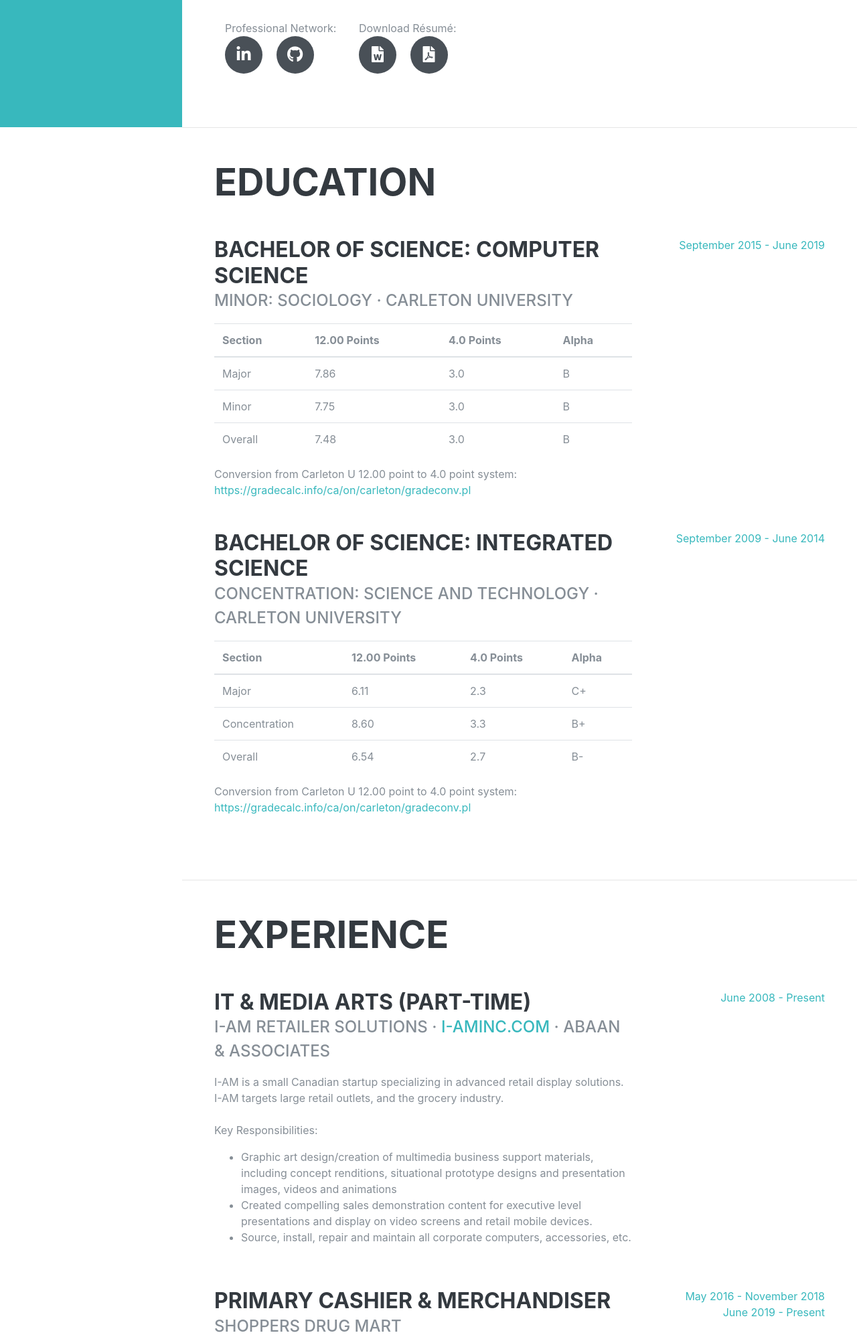
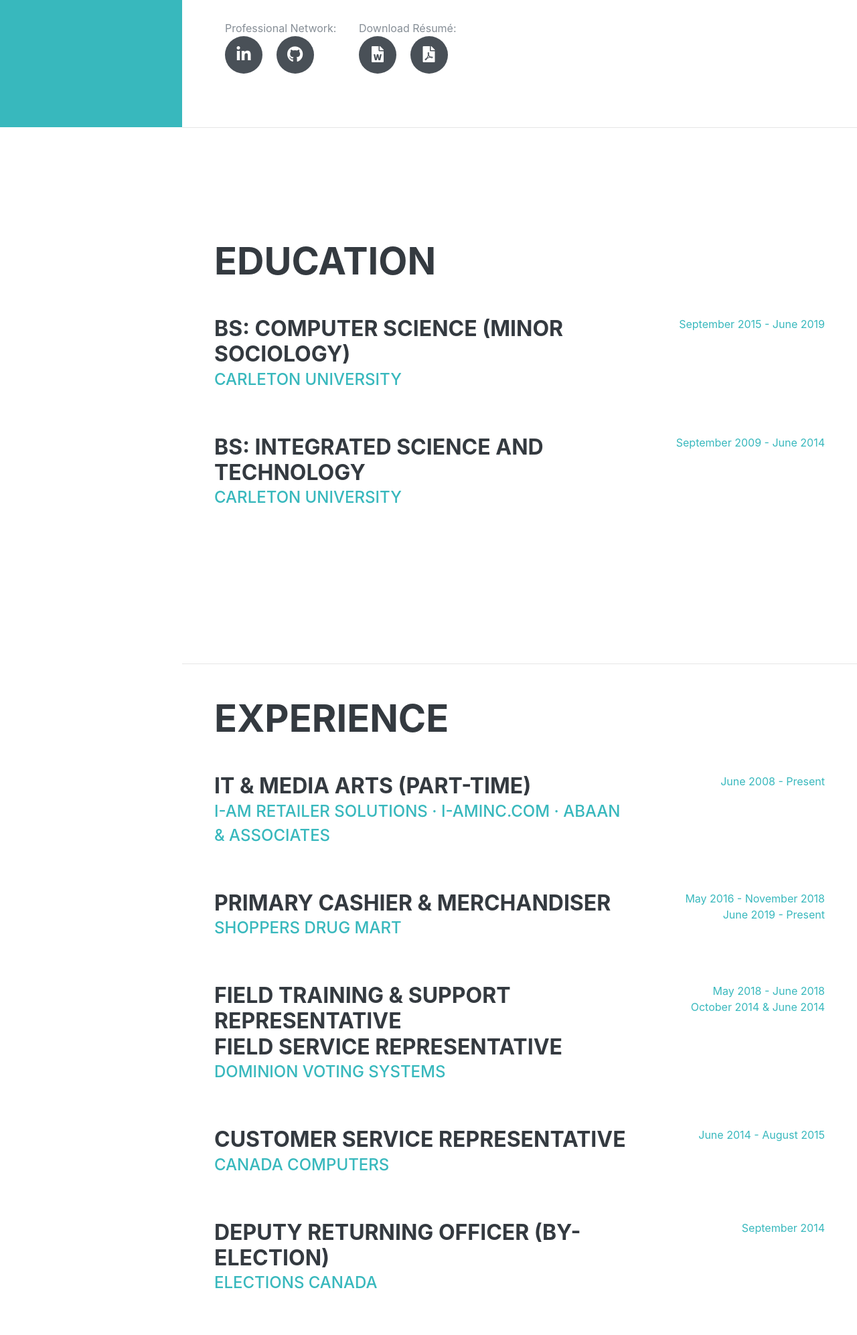
Before and after one commit to sheldonmaschmeyer/website-sheldon, a PHP site: page / in a window 1280 px wide. Shown: the part 610-2604 px from the top of the page at 67% size. Run offline with PHP 8.4, Linux system fonts and the light colour scheme; some web fonts are replaced.

Commit message:
collapsable details

```diff
--- a/index.html
+++ b/index.html
@@ -20,6 +20,18 @@
 
   <!-- Custom styles for this template -->
   <link href="css/sheldon.resume.min.css" rel="stylesheet">
+<!-- <style>
+
+  .headingChange > a.collapsed:before {
+      float: right !important;
+      content:"\02C3 ";
+  }
+
+  .headingChange > a:before {
+    float: right !important;
+    content:"\02C5 ";
+}
+</style> -->
 
 </head>
 <body id="page-top">
@@ -95,11 +107,12 @@
     <section class="resume-section p-3 p-lg-5 d-flex align-items-center" id="education">
       <div class="w-100">
         <h2 class="mb-5">Education</h2>
-
         <div class="resume-item d-flex flex-column flex-md-row justify-content-between mb-5">
           <div class="resume-content">
-            <h3 class="mb-0">Bachelor of Science: Computer Science</h3>
-            <div class="subheading mb-3">Minor: Sociology · Carleton University</div>
+            <h3 class="mb-0">BS: Computer Science (Minor Sociology)</h3>
+            <a href="#compSci" data-toggle="collapse" style="text-decoration:none;">
+            <div class="subheading mb-3">Carleton University</div></a>
+            <div id="compSci" class="collapse">
             <div class="dont-print"> <table class="table">
                 <thead>
                   <tr>
@@ -130,14 +143,17 @@
                   </tr>
                 </tbody>
               </table>Conversion from Carleton U 12.00 point to 4.0 point system: <a href="https://gradecalc.info/ca/on/carleton/gradeconv.pl"> https://gradecalc.info/ca/on/carleton/gradeconv.pl </a></div></div>
-          <div class="resume-date text-md-right">
+            </div>
+              <div class="resume-date text-md-right">
             <span class="text-primary">September 2015 - June 2019</span>
           </div>
         </div>
         <div class="resume-item d-flex flex-column flex-md-row justify-content-between mb-5">
           <div class="resume-content">
-            <h3 class="mb-0">Bachelor of Science: Integrated Science</h3>
-            <div class="subheading mb-3">Concentration: Science and Technology · Carleton University</div>
+            <h3 class="mb-0">BS: Integrated Science and Technology</h3>
+            <a href="#sci" data-toggle="collapse" style="text-decoration:none;">
+            <div class="subheading mb-3">Carleton University</div></a>
+            <div id="sci" class="collapse">
             <div class="dont-print"> <table class="table dont-print">
                 <thead>
                   <tr>
@@ -168,7 +184,8 @@
                   </tr>
                 </tbody>
               </table>Conversion from Carleton U 12.00 point to 4.0 point system: <a href="https://gradecalc.info/ca/on/carleton/gradeconv.pl"> https://gradecalc.info/ca/on/carleton/gradeconv.pl </a></div> </div>
-          <div class="resume-date text-md-right">
+            </div>
+              <div class="resume-date text-md-right">
             <span class="text-primary">September 2009 - June 2014</span>
           </div>
         </div>
@@ -184,14 +201,16 @@
         <div class="resume-item d-flex flex-column flex-md-row justify-content-between mb-5">
           <div class="resume-content">
             <h3 class="mb-0">IT &amp; Media Arts (Part-Time)</h3>
-            <div class="subheading mb-3">I-AM Retailer Solutions · <a href="https://i-aminc.com">i-aminc.com</a> · Abaan &amp; Associates</div>
+            <div class="headingChange"><div class="subheading mb-3"><a href="#IAM" data-toggle="collapse" style="text-decoration:none;">I-AM Retailer Solutions · </a> <a href="https://i-aminc.com" target="_blank">i-aminc.com </a><a href="#IAM" data-toggle="collapse" style="text-decoration:none;">· Abaan &amp; Associates</a></div></div>
+            <div id="IAM" class="collapse">
             <p>I-AM is a small Canadian startup specializing in advanced retail display solutions. I-AM targets large retail outlets, and the grocery industry.<br>
               <br>Key Responsibilities: <br>
               </p><ul>
                 <li>Graphic art design/creation of multimedia business support materials, including concept renditions, situational prototype designs and presentation images, videos and animations </li>
                 <li>Created compelling sales demonstration content for executive level presentations and display on video screens and retail mobile devices. </li>
                 <li>Source, install, repair and maintain all corporate computers, accessories, etc.</li></ul><p></p>
-          </div>
+              </div>
+        </div>
           <div class="resume-date text-md-right">
             <span class="text-primary">June 2008 - Present</span>
           </div>
@@ -200,15 +219,18 @@
         <div class="resume-item d-flex flex-column flex-md-row justify-content-between mb-5">
           <div class="resume-content">
             <h3 class="mb-0">Primary Cashier & Merchandiser </h3>
-            <div class="subheading mb-3">Shoppers Drug Mart </div>
-            <p><ul>
+            <a href="#shop" data-toggle="collapse" style="text-decoration:none;">
+            <div class="subheading mb-3">Shoppers Drug Mart </div></a>
+            <div id="shop" class="collapse">
+            <ul>
                 <li>Flexible hours while studying Computer Science and, looking for full time employment. </li>
                 <li>Efficiently and accurately operate cash register, OLG lottery, Load Presto Card.</li>
                 <li>Regularly ask for donations for charity events. I have occasionally been the top cashier at collecting donations.</li>
                 <li>Regularly handed out promotional loyalty pamphlets & asked for Optimum cards.</li>
                 <li>Performed merchandising tasks such as: Maintaining a temperature log, checking expiry dates, using a	PDT to print price tags, bin excess inventory, check prices and, check planogram when restocking.</li>
                 <li>Quit to complete my last term at Carleton U. Returned to retail for income while searching for career opportunities.</li></ul><p></p>
-          </div>
+              </div>
+            </div>
           <div class="resume-date text-md-right">
             <span class="text-primary">May 2016 - November 2018 <br> June 2019 - Present</span>
           </div>
@@ -217,7 +239,9 @@
         <div class="resume-item d-flex flex-column flex-md-row justify-content-between mb-5 page-break">
           <div class="resume-content">
             <h3 class="mb-0">Field Training &amp; Support Representative<br>Field Service Representative</h3>
-            <div class="subheading mb-3">Dominion Voting Systems</div>
+            <a href="#domVote" data-toggle="collapse" style="text-decoration:none;">
+            <div class="subheading mb-3">Dominion Voting Systems</div></a>
+            <div id="domVote" class="collapse">
             <p>Dominion Voting Systems began in 1895 with the invention of the first ever Direct Recording lever machines in New York. Dominion is still known for its innovation in election technology, leveraging its history of innovation through its vast pool of election specialists. Through partnering with and learning from top level suppliers and employees in the election automation industry,&nbsp;Dominion is taking part in the world’s most challenging and innovative democracy projects.</p>
             <p>Key Responsibilities:</p>
             <ul>
@@ -231,7 +255,7 @@
             <li>Assisted TDRO with Logic and Accuracy testing of Dominion Voting Systems.</li>
             <li>Ensured that assigned polling station was opened and closed on time.</li>
             <li>Ensured that all voting machines remained operational throughout all polling days.</li></ul><p></p>
-          </div>
+          </div></div>
           <div class="resume-date text-md-right">
             <span class="text-primary">May 2018 - June 2018 <br> October 2014 &amp; June 2014</span>
           </div>
@@ -240,14 +264,16 @@
         <div class="resume-item d-flex flex-column flex-md-row justify-content-between mb-5">
           <div class="resume-content">
             <h3 class="mb-0">Customer Service Representative</h3>
-            <div class="subheading mb-3">Canada Computers</div>
+            <a href="#cdn" data-toggle="collapse" style="text-decoration:none;">
+            <div class="subheading mb-3">Canada Computers</div></a>
+            <div id="cdn" class="collapse">
             <p>Ontario and Quebec computers and electronics retail store.</p>
             <p>Key Responsibilities:
               </p><ul>
                 <li>Service Desk representative responsible for aiding clients with troubleshooting technical issues and suggesting appropriate solutions.</li>
                 <li>Responsible for assisting clients in finding the right software or hardware to meet their needs.</li>
                 <li>Used POS system to order required services and parts for pickup or delivery as well as inventory transfer between customer service department and sales (for custom builds and repairs).</li></ul><p></p>
-          </div>
+          </div></div>
           <div class="resume-date text-md-right">
             <span class="text-primary">June 2014 - August 2015</span>
           </div>
@@ -256,7 +282,9 @@
         <div class="resume-item d-flex flex-column flex-md-row justify-content-between mb-5">
           <div class="resume-content">
             <h3 class="mb-0">Deputy Returning Officer (By-Election)</h3>
-            <div class="subheading mb-3">Elections Canada</div>
+            <a href="#elec" data-toggle="collapse" style="text-decoration:none;">
+            <div class="subheading mb-3">Elections Canada</div></a>
+            <div id="elec" class="collapse">
             <p>Key Responsibilities:
               </p><ul>
                 <li>Responsible for setting up the polling station with necessary supplies.</li>
@@ -264,7 +292,7 @@
                 <li>Ensured all polling clerks and party representatives followed all rules and procedures.</li>
                 <li>Managed registration process at polling station when required.</li>
                 <li>Tabulated votes, completed all required paper work, informed Elections Canada of polling station voting results and returned the ballot box and related materials to the Returning Officer.</li></ul><p></p>
-          </div>
+          </div> </div>
           <div class="resume-date text-md-right">
             <span class="text-primary">September 2014</span>
           </div>
@@ -273,13 +301,15 @@
         <div class="resume-item d-flex flex-column flex-md-row justify-content-between mb-5 page-break">
           <div class="resume-content">
             <h3 class="mb-0">Sales Associate</h3>
-            <div class="subheading mb-3">Fox Wireless Comm. (Now Telus)</div>
+            <a href="#fox" data-toggle="collapse" style="text-decoration:none;">
+            <div class="subheading mb-3">Fox Wireless Comm. (Now Telus)</div> </a>
+            <div id="fox" class="collapse">
             <p>Key Responsibilities:
               </p><ul>
                 <li>Responsible for meeting and exceeding sales quota of Telus Mobile devices, contracts and accessories.</li>
                 <li>Responsible for assisting in store opening and closing duties.</li>
                 <li>Responsible for ensuring a clean and welcoming environment for customers.</li></ul><p></p>
-          </div>
+          </div></div>
           <div class="resume-date text-md-right">
             <span class="text-primary">May 2008 - August 2008</span>
           </div>
@@ -384,6 +414,4 @@
 		});
   </script>
 
-
-
 </body></html>
--- a/scss/resume.scss
+++ b/scss/resume.scss
@@ -4,3 +4,4 @@
 @import "nav.scss";
 @import "resume-item.scss";
 @import "bootstrap-overrides.scss";
+@import "transitions.scss"
```
Also changed, not shown: scss/_transitions.scss (added, +34 -0 lines).
